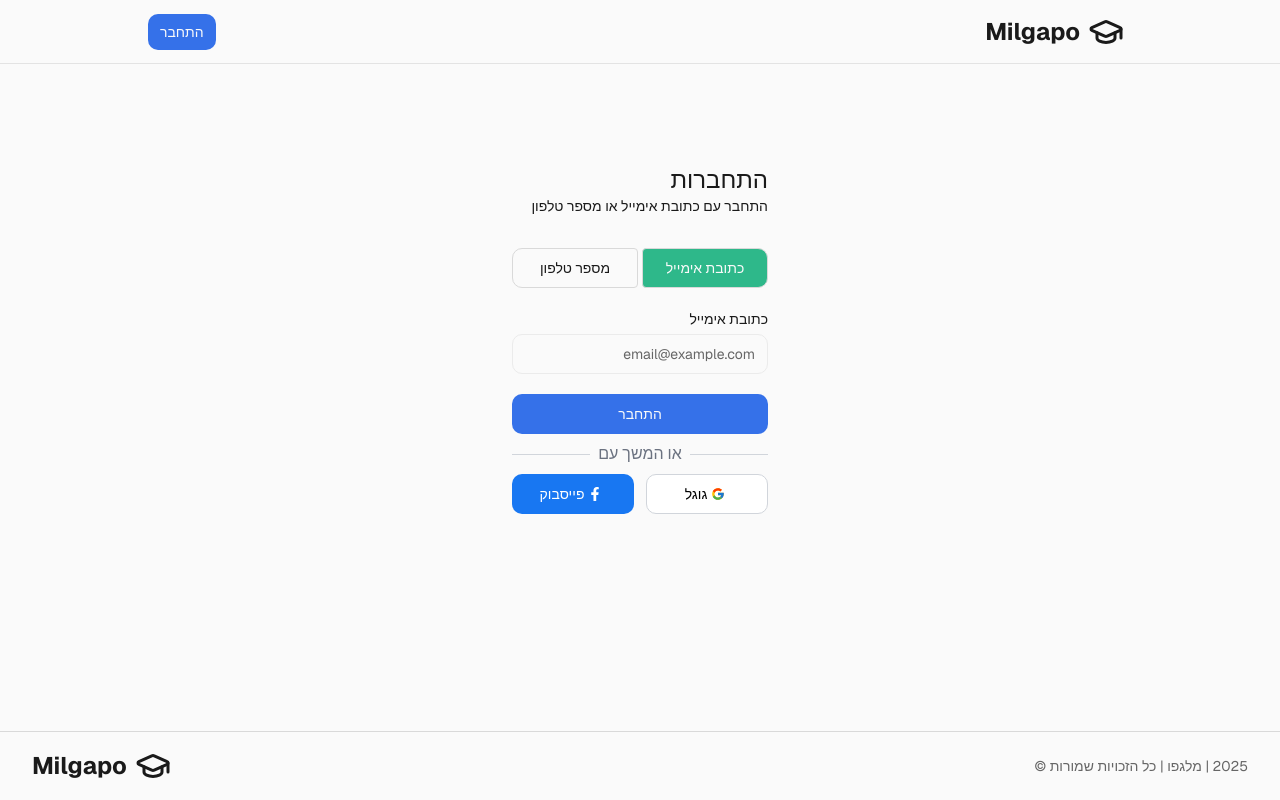
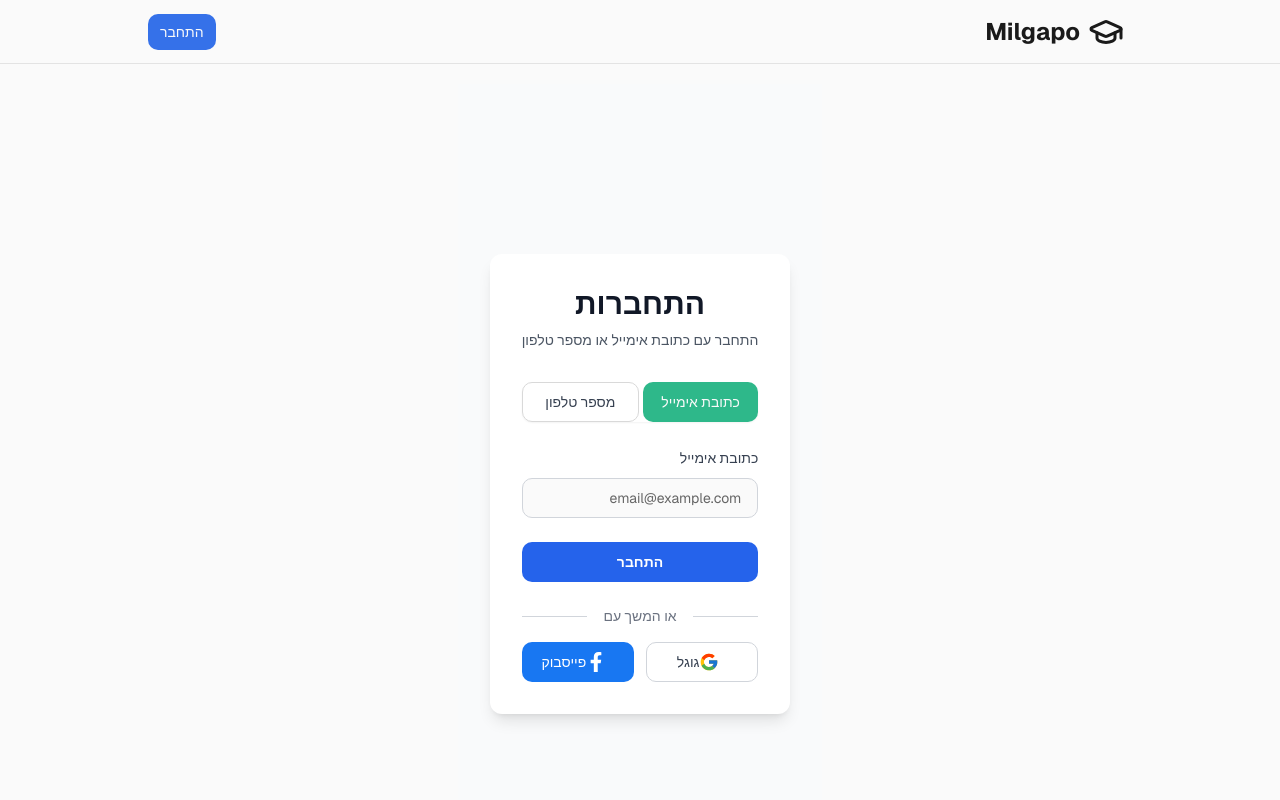
Before and after one commit to alon710/milgapo, a Next.js app: page /login in a window 1280 px wide. Shown: the top 800 px of the page. Built offline with nearby package versions, Linux system fonts and the light colour scheme; no server answers.

Commit message:
Add SubmitButton component and refactor login page layout; remove unused auth form layout and social login buttons

```diff
--- a/app/layout.tsx
+++ b/app/layout.tsx
@@ -30,14 +30,14 @@
             <body className="bg-background text-foreground">
                 <div className="flex flex-col min-h-screen">
                     <main className="flex-1 flex flex-col items-center">
-                        <div className="w-full flex flex-col gap-20 items-center pb-20">
+                        <div className="w-full flex flex-col items-center pb-20">
                             <nav className="w-full flex justify-center border-b border-b-foreground/10 h-16">
                                 <div className="w-full max-w-5xl flex justify-between items-center p-3 px-5 text-sm">
                                     <SiteLogo href="/" />
                                     <HeaderAuth />
                                 </div>
                             </nav>
-                            <div className="flex flex-col gap-20 max-w-5xl p-5">
+                            <div className="flex flex-col max-w-5xl p-5">
                                 {children}
                                 <SpeedInsights />
                                 <Analytics />
--- a/app/login/page.tsx
+++ b/app/login/page.tsx
@@ -1,3 +1,4 @@
+// app/login/page.tsx
 import { createClient } from "@/utils/supabase/server";
 import { redirect } from "next/navigation";
 import LoginForm from "@/components/auth/login-form";
@@ -5,7 +6,6 @@
 
 export default async function Login(props: { searchParams: Promise<{ message: string }> }) {
     const supabase = await createClient();
-
     const {
         data: { user }
     } = await supabase.auth.getUser();
@@ -15,11 +15,15 @@
     }
 
     const searchParams = await props.searchParams;
-    const description = <div>{authConfig.loginFormSubTitle}</div>;
+    const description = (
+        <div className="mt-2 text-sm text-gray-600 dark:text-gray-300">{authConfig.loginFormSubTitle}</div>
+    );
 
     return (
-        <div className="flex flex-col gap-8">
-            <LoginForm description={description} error={searchParams.message} />
+        <div className="min-h-screen flex items-center justify-center bg-gray-50 dark:bg-gray-900 px-4 sm:px-6 lg:px-8">
+            <div className="w-full max-w-md space-y-8 bg-white dark:bg-gray-800 rounded-xl shadow-lg p-8">
+                <LoginForm description={description} error={searchParams.message} />
+            </div>
         </div>
     );
 }
--- a/components/auth/auth-form-layout.tsx
+++ /dev/null
@@ -1,39 +0,0 @@
-import { SubmitButton } from "@/components/submit-button";
-import { JSX } from "react";
-import { SocialLoginButtons } from "@/components/auth/social-login-buttons";
-
-type FormAction = (formData: FormData) => Promise<void>;
-
-type AuthFormLayoutProps = {
-    title: string;
-    description: JSX.Element;
-    submitAction: FormAction;
-    buttonText: string;
-    pendingText: string;
-    children: React.ReactNode;
-    containerClassName?: string;
-};
-
-export function AuthFormLayout({
-    title,
-    description,
-    submitAction,
-    buttonText,
-    pendingText,
-    children,
-    containerClassName = "flex flex-col min-w-64"
-}: AuthFormLayoutProps) {
-    return (
-        <form className={containerClassName}>
-            <h1 className="text-2xl font-medium">{title}</h1>
-            <div className="text-sm text-foreground">{description}</div>
-            <div className="flex flex-col gap-2 [&>input]:mb-3 mt-8">
-                {children}
-                <SubmitButton formAction={submitAction} pendingText={pendingText}>
-                    {buttonText}
-                </SubmitButton>
-                <SocialLoginButtons />
-            </div>
-        </form>
-    );
-}
--- a/components/auth/login-form.tsx
+++ b/components/auth/login-form.tsx
@@ -1,13 +1,19 @@
+// components/auth/login-form.tsx
 "use client";
 
-import { JSX, useEffect, useState } from "react";
 import { signInAction } from "@/app/actions";
+import { createClient } from "@/utils/supabase/client";
 import { Input } from "@/components/ui/input";
 import { Label } from "@/components/ui/label";
-import { AuthFormLayout } from "@/components/auth/auth-form-layout";
+import { Button } from "@/components/ui/button";
 import { ToggleGroup, ToggleGroupItem } from "@/components/ui/toggle-group";
 import { authConfig } from "@/config/auth";
 import { toast } from "sonner";
+import { JSX, useEffect, useState } from "react";
+import { redirect } from "next/navigation";
+import { SubmitButton } from "@/components/auth/submit-button";
+import { FcGoogle } from "react-icons/fc";
+import { FaFacebookF } from "react-icons/fa";
 
 type LoginFormProps = {
     description: JSX.Element;
@@ -20,7 +26,10 @@
 
     useEffect(() => {
         if (error) {
-            toast.error(error, { id: "login-error" });
+            toast.error(error, {
+                id: "login-error",
+                style: { background: "#fee2e2", color: "#dc2626" }
+            });
         }
     }, [error]);
 
@@ -28,38 +37,58 @@
         await signInAction({ contact, method: contactMethod });
     }
 
+    async function handleSocialSignIn(provider: "google" | "facebook") {
+        const supabase = await createClient();
+        const { data } = await supabase.auth.signInWithOAuth({
+            provider: provider,
+            options: {
+                redirectTo: `${origin}/auth/callback`
+            }
+        });
+        if (data.url) redirect(data.url);
+    }
+
     return (
-        <AuthFormLayout
-            title={authConfig.LoginButtonTitle}
-            description={description}
-            submitAction={handleSubmit}
-            buttonText={authConfig.LoginButtonText}
-            pendingText={authConfig.LoginButtonPendingText}
-        >
+        <form className="w-full">
+            <div className="text-center">
+                <h1 className="text-3xl font-bold text-gray-900 dark:text-white">{authConfig.LoginButtonTitle}</h1>
+                <div className="text-base text-foreground">{description}</div>
+            </div>
+            <div className="mt-8 space-y-6">
+                <div className="space-y-6">
+                    <div className="flex justify-center">
                         <ToggleGroup
                             type="single"
                             value={contactMethod}
                             onValueChange={(value) => value && setContactMethod(value as "email" | "phone")}
-                className="flex mb-4 w-full"
+                            className="inline-flex rounded-md shadow-sm w-full max-w-xs"
                         >
                             <ToggleGroupItem
                                 value="phone"
-                    className={`flex-1 px-4 py-1 border rounded-e ${
-                        contactMethod === "phone" ? "bg-gray-300" : "bg-transparent"
+                                className={`flex-1 px-4 py-2 text-sm font-medium transition-colors ${
+                                    contactMethod === "phone"
+                                        ? "bg-blue-600 text-white"
+                                        : "bg-white text-gray-700 hover:bg-gray-50 border"
                                 }`}
                             >
                                 {authConfig.phone}
                             </ToggleGroupItem>
                             <ToggleGroupItem
                                 value="email"
-                    className={`flex-1 px-4 py-1 border rounded-s ${
-                        contactMethod === "email" ? "bg-gray-300" : "bg-transparent"
+                                className={`flex-1 px-4 py-2 text-sm font-medium transition-colors ${
+                                    contactMethod === "email"
+                                        ? "bg-blue-600 text-white"
+                                        : "bg-white text-gray-700 hover:bg-gray-50 border"
                                 }`}
                             >
                                 {authConfig.email}
                             </ToggleGroupItem>
                         </ToggleGroup>
-            <Label htmlFor="contact">{contactMethod === "email" ? authConfig.email : authConfig.phone}</Label>
+                    </div>
+                    <div className="space-y-2">
+                        <Label htmlFor="contact" className="text-sm font-medium text-gray-700 dark:text-gray-300">
+                            {contactMethod === "email" ? authConfig.email : authConfig.phone}
+                        </Label>
                         <Input
                             id="contact"
                             name="contact"
@@ -68,7 +97,41 @@
                             value={contact}
                             onChange={(e) => setContact(e.target.value)}
                             required
+                            className="w-full px-4 py-3 rounded-md border-gray-300 focus:ring-2 focus:ring-blue-500 focus:border-blue-500"
                         />
-        </AuthFormLayout>
+                    </div>
+                </div>
+                <SubmitButton formAction={handleSubmit} pendingText={authConfig.LoginButtonPendingText}>
+                    {authConfig.LoginButtonText}
+                </SubmitButton>
+                <div className="space-y-4">
+                    <div className="flex items-center justify-center">
+                        <div className="flex-1 border-t border-gray-300 dark:border-gray-700"></div>
+                        <span className="px-4 text-sm text-gray-500 dark:bg-gray-800 bg-white">
+                            {authConfig.orContinueWith}
+                        </span>
+                        <div className="flex-1 border-t border-gray-300 dark:border-gray-700"></div>
+                    </div>
+                    <div className="grid grid-cols-2 gap-3">
+                        <Button
+                            type="button"
+                            onClick={() => handleSocialSignIn("google")}
+                            className="w-full py-3 bg-white text-gray-700 border border-gray-300 hover:bg-gray-50 flex items-center justify-center font-medium rounded-md transition-colors"
+                        >
+                            <FcGoogle className="h-5 w-5 mr-2" />
+                            {authConfig.google}
+                        </Button>
+                        <Button
+                            type="button"
+                            onClick={() => handleSocialSignIn("facebook")}
+                            className="w-full py-3 bg-[#1877F2] text-white hover:bg-blue-600 flex items-center justify-center font-medium rounded-md transition-colors"
+                        >
+                            <FaFacebookF className="h-5 w-5 mr-2" />
+                            {authConfig.facebook}
+                        </Button>
+                    </div>
+                </div>
+            </div>
+        </form>
     );
 }
--- a/components/auth/social-login-buttons.tsx
+++ /dev/null
@@ -1,72 +0,0 @@
-"use client";
-
-import { Button } from "@/components/ui/button";
-import { FcGoogle } from "react-icons/fc";
-import { FaFacebookF } from "react-icons/fa";
-import { createClient } from "@/utils/supabase/client";
-import { redirect } from "next/navigation";
-import { authConfig } from "@/config/auth";
-interface SocialLoginButtonProps {
-    provider: "google" | "facebook";
-    onClick: () => void;
-}
-
-export function SocialLoginButton({ provider, onClick }: SocialLoginButtonProps) {
-    const { icon, text, className } = (() => {
-        if (provider === "google") {
-            return {
-                icon: <FcGoogle className="mx-1" />,
-                text: authConfig.google,
-                className: "bg-white text-black border border-gray-300 hover:bg-gray-100 font-sans"
-            };
-        } else if (provider === "facebook") {
-            return {
-                icon: <FaFacebookF className="mx-1" />,
-                text: authConfig.facebook,
-                className: "bg-[#1877F2] text-white hover:bg-blue-600 font-sans"
-            };
-        }
-        return { icon: null, text: "", className: "" };
-    })();
-
-    return (
-        <Button type="button" onClick={onClick} className={className}>
-            {icon}
-            {text}
-        </Button>
-    );
-}
-
-export function SocialLoginButtons() {
-    async function handleSocialSignIn(provider: "google" | "facebook") {
-        const supabase = await createClient();
-        const { data, error } = await supabase.auth.signInWithOAuth({
-            provider: provider,
-            options: {
-                redirectTo: `${origin}/auth/callback`
-            }
-        });
-
-        if (data.url) {
-            redirect(data.url);
-        }
-
-        if (error) {
-            return;
-        }
-    }
-
-    return (
-        <div>
-            <div className="flex items-center">
-                <div className="flex-1 border-t border-gray-300 dark:border-gray-700"></div>
-                <span className="px-2 text-gray-500 dark:text-gray-400">{authConfig.orContinueWith}</span>
-                <div className="flex-1 border-t border-gray-300 dark:border-gray-700"></div>
-            </div>
-            <div className="mt-2 grid grid-cols-2 gap-3">
-                <SocialLoginButton provider="google" onClick={() => handleSocialSignIn("google")} />
-                <SocialLoginButton provider="facebook" onClick={() => handleSocialSignIn("facebook")} />
-            </div>
-        </div>
-    );
-}
--- /dev/null
+++ b/components/auth/submit-button.tsx
@@ -0,0 +1,24 @@
+// components/auth/submit-button.tsx
+"use client";
+
+import { Button } from "@/components/ui/button";
+import { useFormStatus } from "react-dom";
+
+export function SubmitButton({
+    children,
+    pendingText,
+    formAction,
+    className = "w-full py-3 bg-blue-600 hover:bg-blue-700 text-white font-semibold rounded-md transition-colors"
+}: {
+    children: React.ReactNode;
+    pendingText: string;
+    formAction: (formData: FormData) => Promise<void>;
+    className?: string;
+}) {
+    const { pending } = useFormStatus();
+    return (
+        <Button type="submit" aria-disabled={pending} formAction={formAction} className={className}>
+            {pending ? pendingText : children}
+        </Button>
+    );
+}
```
Lines whose indentation alone changed are shown as unchanged.
